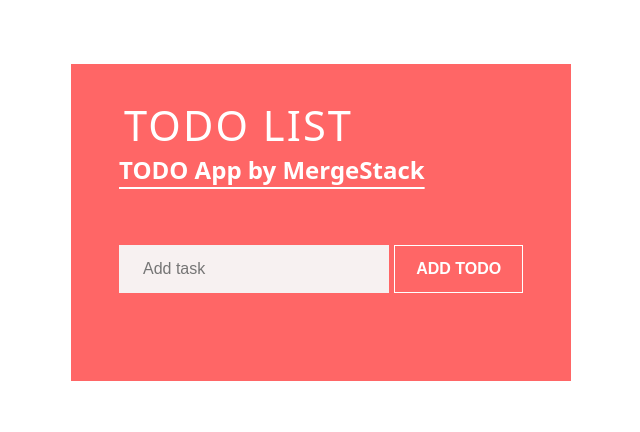
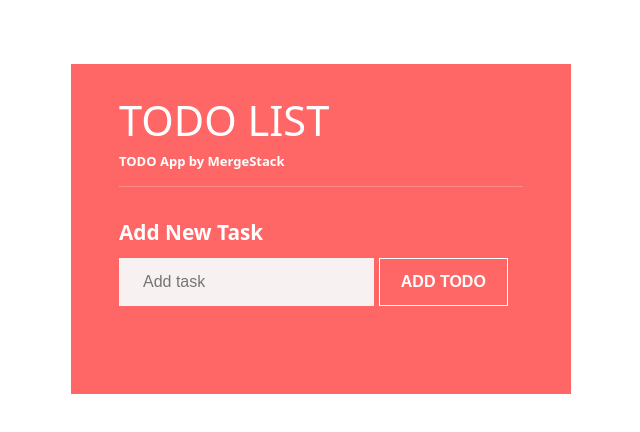
Before and after one commit to Sajawal-dev1/task-to-do, a React (Create React App) app: page / in a window 1280 px wide. Shown: the top 432 px of the page, without its empty margins (319-959 px from the left). Built offline with nearby package versions, Linux system fonts and the light colour scheme.

Commit message:
complete ui implemented

```diff
--- a/src/App.css
+++ b/src/App.css
@@ -1,22 +1,12 @@
-
 /* MY CSS*/
-
-/*///////////////////*/
-.Paragraph{
+.Paragraph {
+  font-size: small;
   font-weight: bold;
-  color:white;
-  text-decoration: underline;
-  text-underline-offset: 8px;
+  color: white;
 }
-
-.heading{
-  text-align:start;
-  margin:5px;
-  color: white;
-  font-weight:bolder;
-
- }
-
+.hr {
+  border-bottom: 2px white;
+}
 .Todo {
   display: flex;
   margin: 0 -3rem 4px;
@@ -25,59 +15,40 @@
   align-items: center;
   background: rgba(75, 47, 47, 0.1);
 }
-.Todo-tittle{
-
+.Todo-tittle {
   margin: 0 -3rem 4px;
   padding: 1.1rem 3rem;
   justify-content: space-between;
   align-items: center;
   background: rgba(250, 245, 245, 0.1);
-
-
-
-
 }
-
-
 .Todo-task {
   position: relative;
-  transition: opacity 0.4s linear;
 }
-
 .Todo-buttons {
-  flex-shrink: 0 ;
+  flex-shrink: 0;
   padding-left: 0.7em;
 }
-
 .Todo-buttons button {
-  border:50px ;
+  border: 50px;
   font-size: 1em;
   margin: 0.4em;
-  background:none;
+  background: none;
   cursor: pointer;
   color: #fff;
 }
-
-.Todo-edit-form {
+.Todo-edit-field {
   display: flex;
   flex-wrap: wrap;
 }
-
-.Todo-edit-form label {
-  min-width: 100%;
-  margin-bottom: 0.5rem;
-  font-size: 1.3rem;
-}
-
-.Todo-edit-form input {
+.Todo-edit-field input {
   flex-grow: 1;
   border: none;
   background: #f7f1f1;
   padding: 0 1.5em;
   font-size: initial;
 }
-
-.Todo-edit-form button {
+.Todo-edit-field button {
   padding: 0 1.3rem;
   margin-top: 0px;
   margin-left: 20px;
@@ -85,93 +56,60 @@
   border: none;
   align-items: center;
   background: none;
-  color:white;
+  color: white;
   border: 0.5px solid white;
-  text-transform: uppercase;
   font-weight: bold;
   margin-left: 5px;
   cursor: pointer;
-
 }
-
-.Todo-edit-form button:hover {
-  background: #ff5e5e;
-}
-
-.Todo-edit-form input,
-.Todo-edit-form button {
+.Todo-edit-field input,
+.Todo-edit-field button {
   font-family: "Quicksand", sans-serif;
   height: 3rem;
 }
-
-
-/*/////////*/
 .TodoList {
   margin: 4rem auto;
   padding: 2rem 3rem 3rem;
   max-width: 500px;
-  background: #FF6666;
+  background: #ff6666;
   color: white;
   font-weight: bold;
-
 }
-
-.TodoList ul {
-  margin-top: 2.6rem;
-  list-style: none;
+.TodoList h1 {
+  font-size: 2.6rem;
 }
-
-.TodoList h1 {
-  font-weight: normal;
-  font-size: 2.6rem;
-  letter-spacing: 0.05em;
-
-}
-
-.TodoList h1 span {
-  display: block;
-  font-size: 0.8rem;
-  margin-bottom: 0.7rem;
-  margin-left: 3px;
-  margin-top: 0.2rem;
-}
-
-
- /*/////*/
-
- .new-todo {
+.new-todo {
   margin-top: 30%;
   display: flex;
   flex-wrap: wrap;
   margin-top: 30px;
 }
-
 .new-todo input {
-  flex-grow: 1;
   border: none;
   background: #f7f1f1;
   padding: 0 1.5em;
   font-size: initial;
   margin-bottom: 40px;
 }
-
 .new-todo button {
   padding: 0 1.3rem;
   border: none;
-  background:none;
+  background: none;
   color: white;
   text-transform: uppercase;
   font-weight: bold;
   border: 0.5px solid white;
-  padding-top:11px;
+  padding-top: 11px;
   margin-left: 5px;
- cursor: pointer;
+  cursor: pointer;
 }
-
-
-
 .new-todo input,
 .new-todo button {
   font-family: "Quicksand", sans-serif;
   height: 3rem;
 }
+.new-todo label {
+  min-width: 100%;
+  margin-bottom: -20px;
+  font-size: 1.3rem;
+}
--- a/src/App.js
+++ b/src/App.js
@@ -1,15 +1,10 @@
 import React from "react";
-import AddTaskFieldContainer from "container/AddTaskFieldContainer";
-import '../node_modules/bootstrap/dist/css/bootstrap.min.css'
+import "../node_modules/bootstrap/dist/css/bootstrap.min.css";
 import TaskListContainer from "container/TaskListContainer";
 import "App.css";
-import "AddTodo.css";
 const App = () => {
   return (
-      <div className="TodoList">
-      <h1 className="heading">TODO LIST</h1>
-      <h4 className="Paragraph">TODO App by MergeStack</h4>
-      <AddTaskFieldContainer />
+    <div>
       <TaskListContainer />
     </div>
   );
--- a/src/components/AddTaskField.js
+++ b/src/components/AddTaskField.js
@@ -4,7 +4,7 @@
   const { register, resetField, handleSubmit } = useForm();
   return (
     <div className="new-todo">
-
+      <label>Add New Task</label>
       <input
         className="new-todo input"
         type="text"
@@ -15,11 +15,9 @@
         className="new-todo button"
         onClick={handleSubmit((data) => (addTask(data), resetField("value")))}
       >
-
         Add ToDo
       </button>
-      </div>
-
+    </div>
   );
 };
 export default AddTaskField;
--- a/src/components/TaskFeatures.js
+++ b/src/components/TaskFeatures.js
@@ -1,31 +1,27 @@
 import React from "react";
 import { useForm } from "react-hook-form";
 import { useState } from "react";
-import { MdDelete,MdModeEditOutline } from "react-icons/md"
+import { MdDelete, MdModeEditOutline } from "react-icons/md";
 import "App.css";
 const TaskFeatures = ({ id, title, editTask, deleteTask }) => {
   const { register, handleSubmit } = useForm();
   const [check, setCheck] = useState(false);
   return (
-    <div >
+    <div>
       <div className="Todo">
         <div>{title}</div>
         <div className="Todo-buttons ">
-          <button  onClick={() => setCheck(!check)}>
-           <MdModeEditOutline size='30px'/>
+          <button onClick={() => setCheck(!check)}>
+            <MdModeEditOutline size="30px" />
           </button>
-          <button
-            onClick={() => deleteTask({ id })}
-          >
-
-            <MdDelete size='30px'/>
+          <button onClick={() => deleteTask({ id })}>
+            <MdDelete size="30px" />
           </button>
         </div>
       </div>
       {check && (
-            <div className="Todo-edit-form">
+        <div className="Todo-edit-field">
           <input
-              className="edit-input"
             type="text"
             placeholder="edit task"
             {...register("new_value", { required: true })}
@@ -43,7 +39,6 @@
         </div>
       )}
     </div>
-
   );
 };
 export default TaskFeatures;
--- a/src/components/TasksList.js
+++ b/src/components/TasksList.js
@@ -1,13 +1,19 @@
 import React from "react";
 import "App.css";
 import TaskFeaturesContainer from "container/TaskFeaturesContainer";
+import AddTaskFieldContainer from "container/AddTaskFieldContainer";
 const TasksList = ({ todos }) => {
   return (
-    <div className="">
+    <div className="TodoList">
+      <h1 className="heading">TODO LIST</h1>
+      <h4 className="Paragraph">
+        TODO App by MergeStack<hr className="hr"></hr>
+      </h4>
       {todos.map((todo) => (
-        <TaskFeaturesContainer key ={todo.id} id={todo.id} title={todo.name} />
+        <TaskFeaturesContainer key={todo.id} id={todo.id} title={todo.name} />
       ))}
-      </div>
+      <AddTaskFieldContainer />
+    </div>
   );
 };
 export default TasksList;
```
Also changed, not shown: src/AddTodo.css (deleted). Lines whose indentation alone changed are shown as unchanged.
